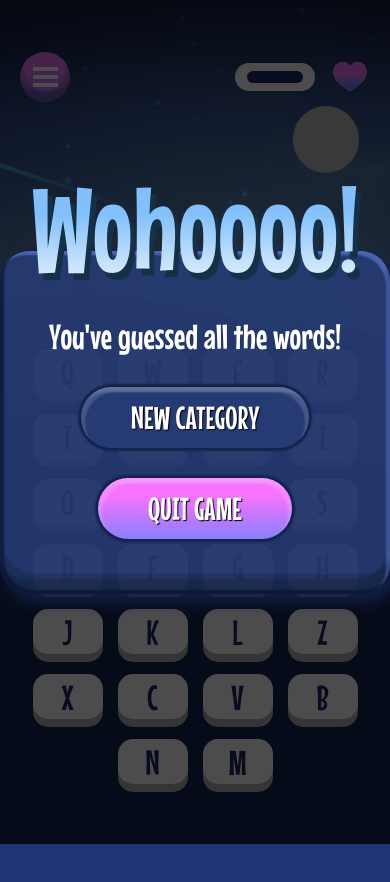
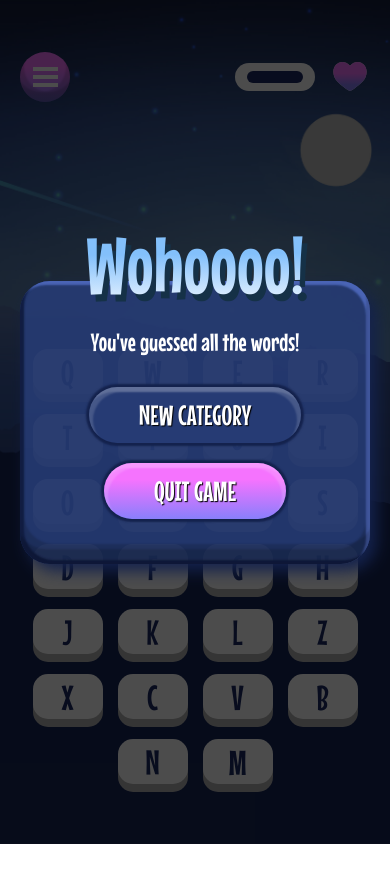
Before and after one commit to meviru/hangman.io, a React (Vite) app: page /categories/1 in a window 390 px wide. After the commit the page ends 844 px from the top, so only its background shows below. Built offline with nearby package versions, Linux system fonts and the light colour scheme.

Commit message:
feat: responsive modal view

```diff
--- a/src/core/components/GameBoard.tsx
+++ b/src/core/components/GameBoard.tsx
@@ -38,8 +38,8 @@ const LetterTile = styled.div`
     opacity: 0.4;
   }
   @media (max-width: 1024px) {
-    width: 78px;
-    height: 94px;
+    width: 75px;
+    height: 90px;
     font-size: 70px;
     border-radius: 30px;
   }
--- a/src/pages/GameLayout.tsx
+++ b/src/pages/GameLayout.tsx
@@ -16,6 +16,9 @@ const Container = styled.div`
 const ModalTitle = styled.div`
   text-align: center;
   margin-top: -150px;
+  @media (max-width: 767px) {
+    margin-top: -110px;
+  }
 `;
 
 const ModalTitleText = styled.h2`
@@ -26,12 +29,18 @@ const ModalTitleText = styled.h2`
   background-clip: text;
   -webkit-text-fill-color: transparent;
   filter: drop-shadow(5px 7px 0px #153147);
+  @media (max-width: 767px) {
+    font-size: 80px;
+  }
 `;
 
 const ModalSubtitle = styled.h3`
   margin: 15px 0 30px;
   font-size: 35px;
   font-weight: normal;
+  @media (max-width: 767px) {
+    font-size: 25px;
+  }
 `;
 
 const ModalActions = styled.div`
@@ -40,6 +49,9 @@ const ModalActions = styled.div`
   margin-top: 20px;
   flex-direction: column;
   align-items: center;
+  @media (max-width: 767px) {
+    gap: 20px;
+  }
 `;
 
 const ActionButton = styled.button<{ color?: string }>`
@@ -65,6 +77,9 @@ const ActionButton = styled.button<{ color?: string }>`
     box-shadow: inset 0px -3px 2px rgba(255, 255, 255, 0.15),
       inset -0px -3px 2px rgba(255, 255, 255, 0.15),
       0 0 2px 3px ${({ theme }) => theme.darkBlue};
+  }
+  @media (max-width: 767px) {
+    font-size: 28px;
   }
 `;
 
--- a/src/shared/components/Modal.tsx
+++ b/src/shared/components/Modal.tsx
@@ -14,6 +14,9 @@ const Overlay = styled(motion.div)`
   align-items: center;
   justify-content: center;
   background: rgba(0, 0, 0, 0.7);
+  @media (max-width: 767px) {
+    padding: 0 20px;
+  }
 `;
 
 const ModalContainer = styled(motion.div)`
@@ -28,6 +31,9 @@ const ModalContainer = styled(motion.div)`
     inset -4px -15px 2px rgba(0, 0, 0, 0.15),
     inset 4px -4px 2px ${({ theme }) => theme.darkBlue},
     inset -4px 4px 2px #4a64b5, 7px 7px 15px ${({ theme }) => theme.darkBlue};
+  @media (max-width: 767px) {
+    padding: 45px 20px;
+  }
 `;
 
 const Modal = ({ isOpen, onClose, children }: ModalProps) => {
--- a/src/styles/GlobalStyles.ts
+++ b/src/styles/GlobalStyles.ts
@@ -19,6 +19,7 @@ body {
     font-size: 20px;
     line-height: 1.2;
     font-weight: normal;
+    min-height: 100vh;
     color: ${({ theme }) => theme.lightText};
     background: url("${bgImage}") no-repeat top center/cover;
 }
```
